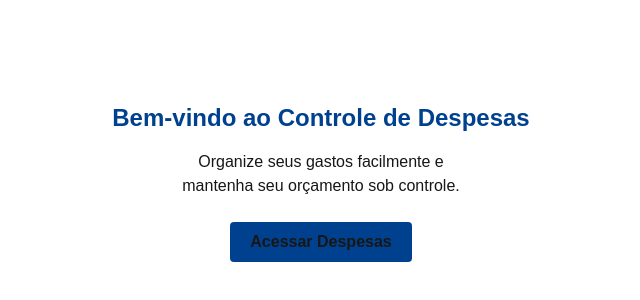
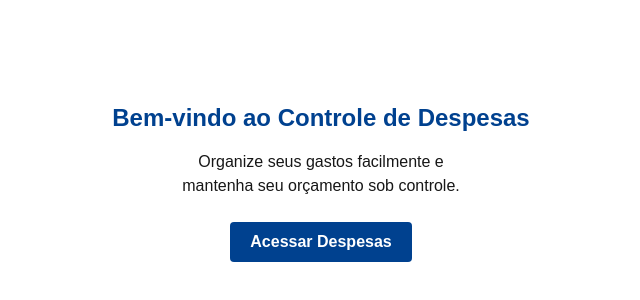
Before and after one commit to ViniciusAguiar67/controle-despesas-domesticas, a Next.js app in the folder frontend/: page / in a window 1280 px wide. Shown: the part 218-518 px from the top of the page, without its empty margins (319-959 px from the left). Built offline with nearby package versions, Linux system fonts and the light colour scheme.

Commit message:
feat: Updated home page button color

```diff
--- a/frontend/src/app/page.tsx
+++ b/frontend/src/app/page.tsx
@@ -16,7 +16,7 @@ export default function Home() {
         className="font-semibold px-5 py-2 rounded"
         style={{
           backgroundColor: 'var(--primary-color)',
-          color: 'var(--foreground)',
+          color: 'white',
         }}
       >
         Acessar Despesas
```
